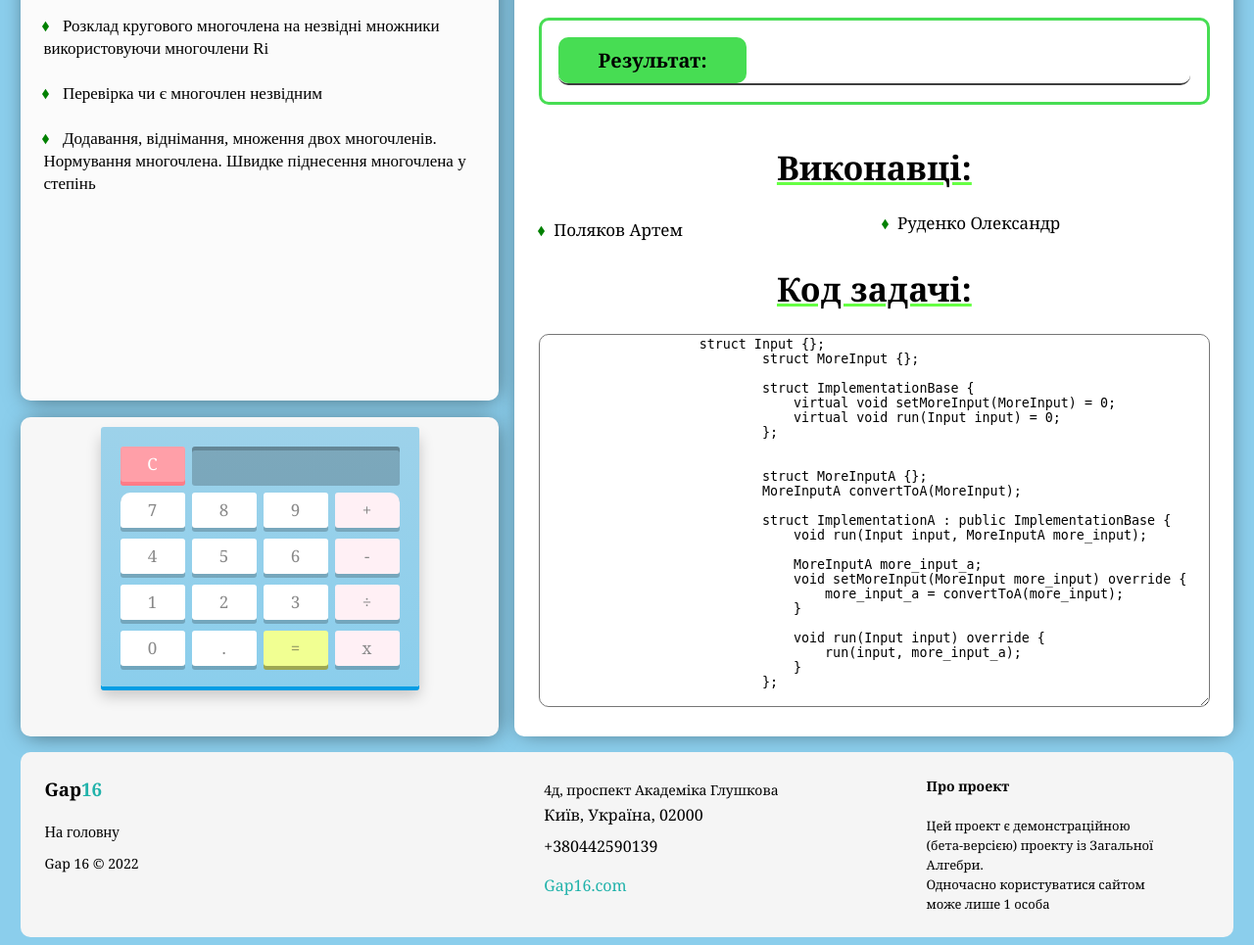
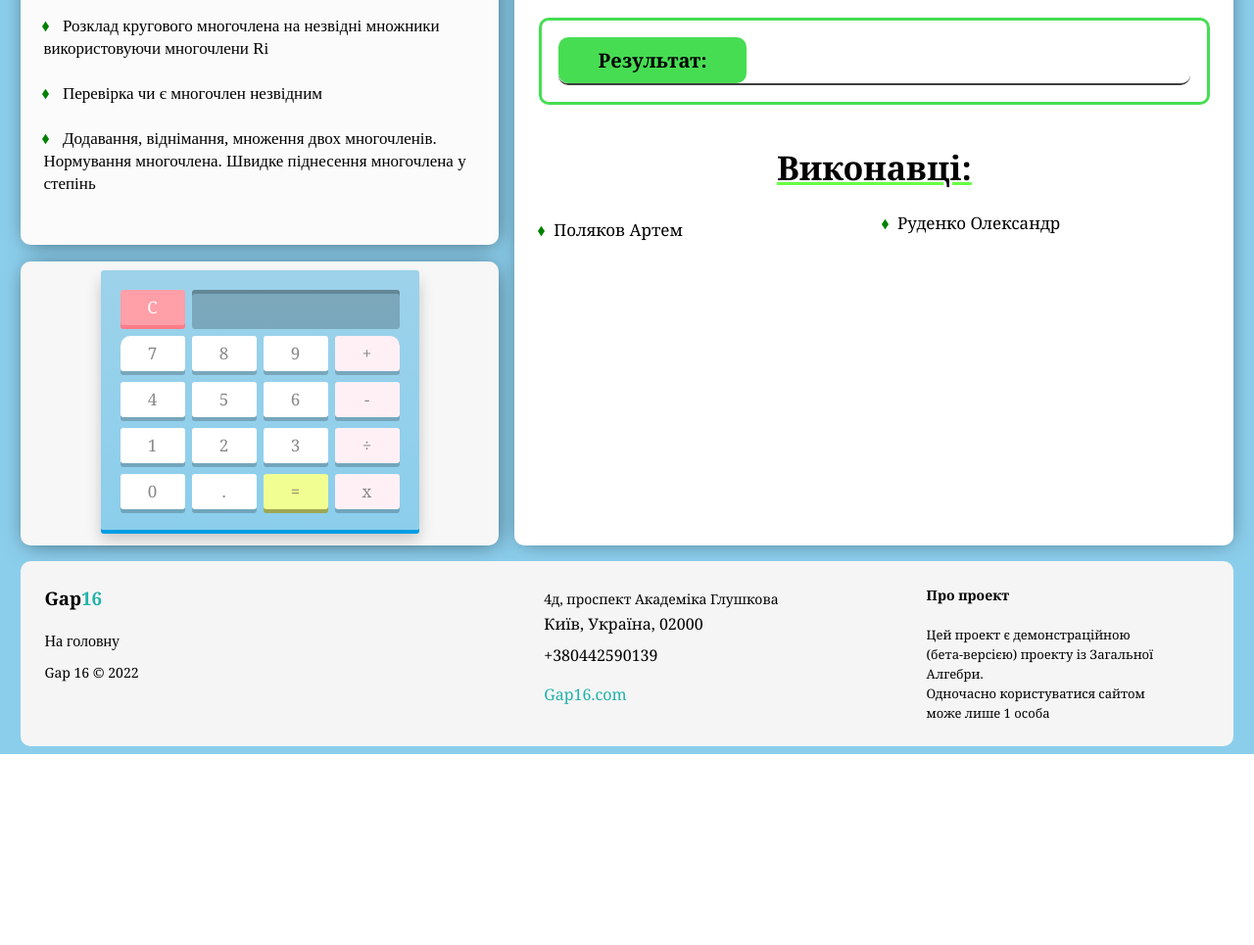
Before and after one commit to chabaniuk-m/gap-demo, a Flask app: page /3.html in a window 1280 px wide. Shown: the part 1100-2065 px from the top of the page at 98% size. After the commit the page ends 1870 px from the top, so only its background shows below. Run offline with Flask 2, Linux system fonts and the light colour scheme.

Commit message:
task 3 & 13 pages update

```diff
--- a/templates/3.html
+++ b/templates/3.html
@@ -195,35 +195,6 @@
                   <li class="a2">Руденко Олександр</li>
                 </ul>
               </div>
-              <h1>Код задачі:</h1>
-
-              <textarea cols="100" rows="25">
-                    struct Input {};
-                            struct MoreInput {};
-
-                            struct ImplementationBase {
-                                virtual void setMoreInput(MoreInput) = 0;
-                                virtual void run(Input input) = 0;
-                            };
-
-
-                            struct MoreInputA {};
-                            MoreInputA convertToA(MoreInput);
-
-                            struct ImplementationA : public ImplementationBase {
-                                void run(Input input, MoreInputA more_input);
-
-                                MoreInputA more_input_a;
-                                void setMoreInput(MoreInput more_input) override {
-                                    more_input_a = convertToA(more_input);
-                                }
-
-                                void run(Input input) override {
-                                    run(input, more_input_a);
-                                }
-                            };
-                    </textarea
-              >
             </div>
         </div>
 
```
Also changed, not shown: templates/13.html (+1 -36 lines).
